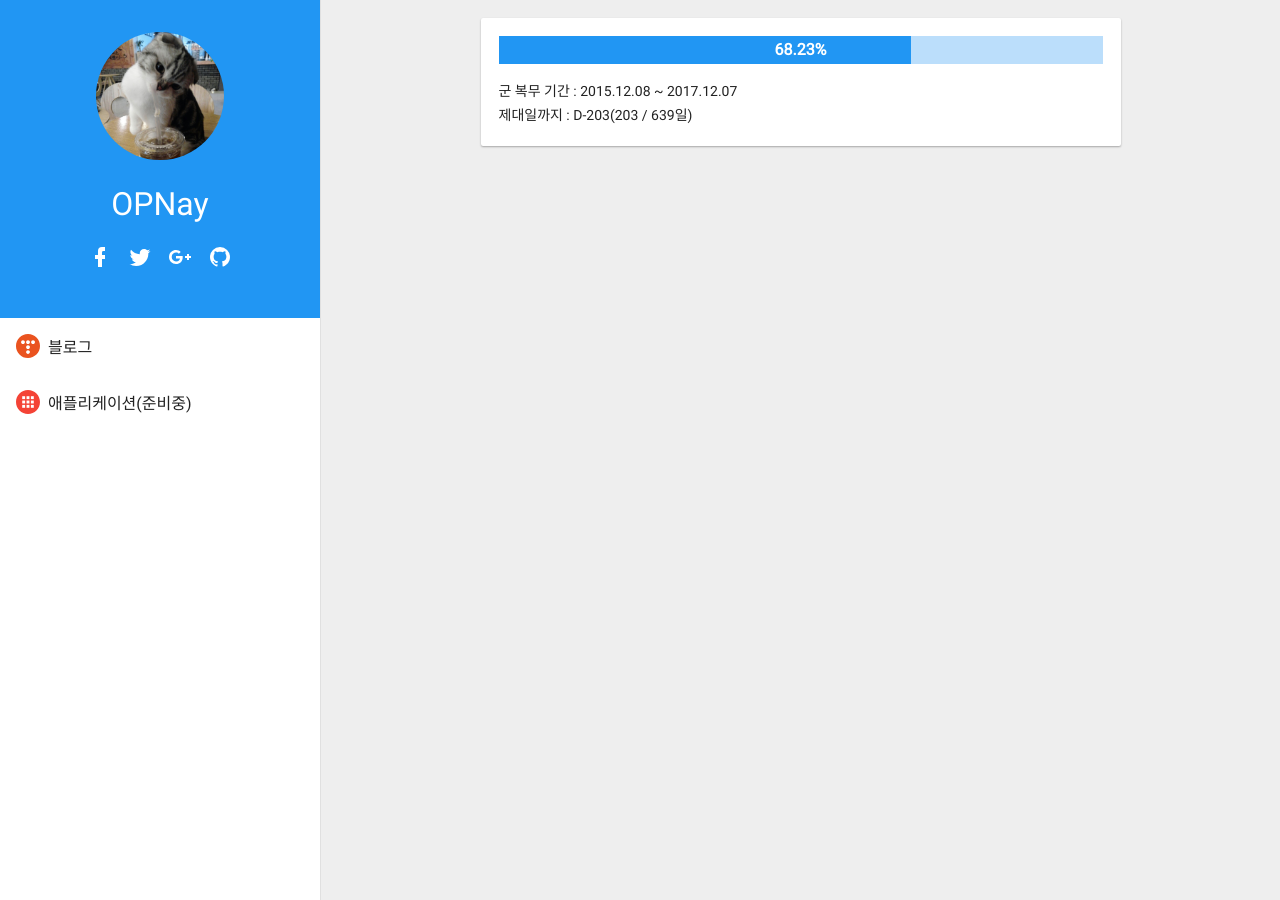
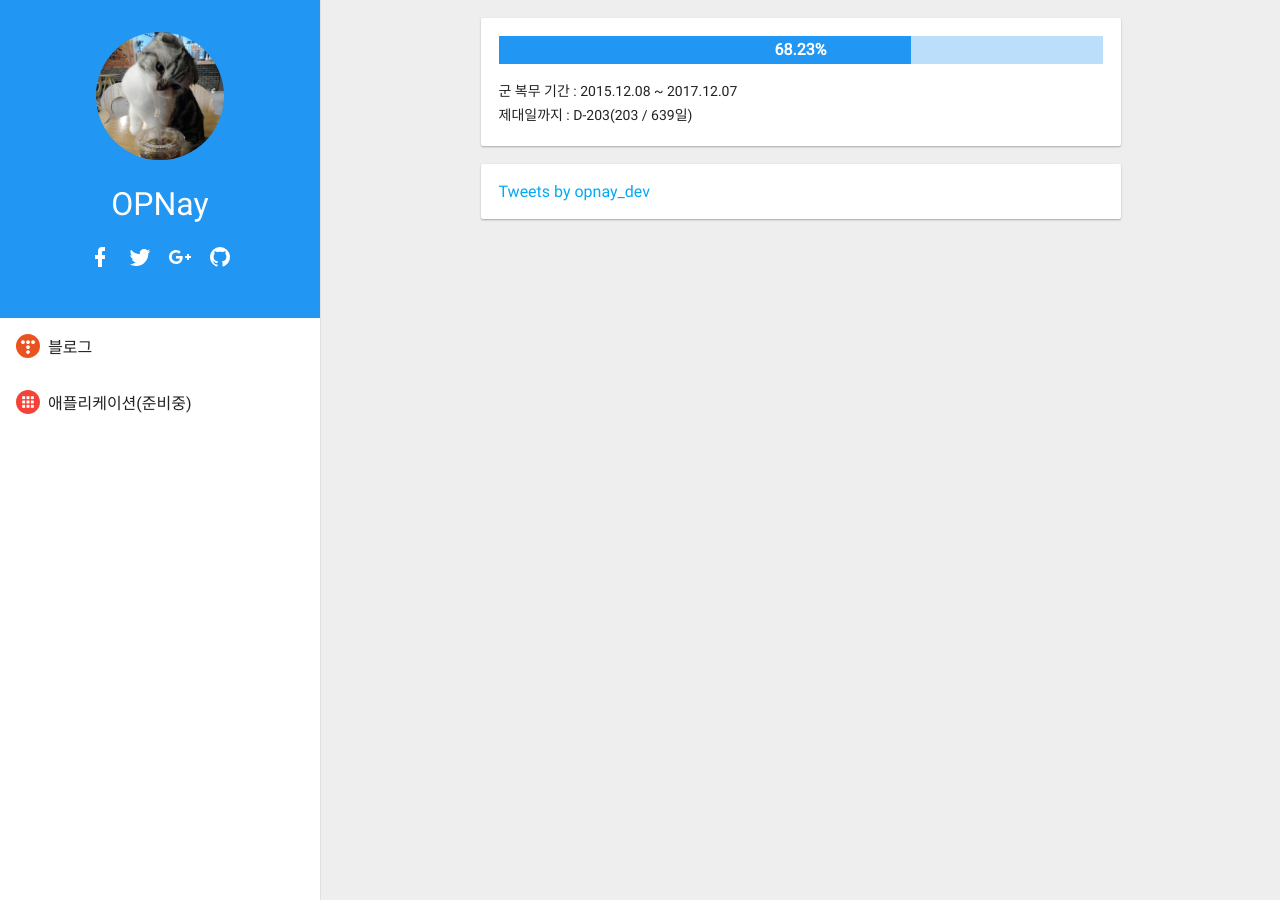
Before and after one commit to opnay/opnay.github.io, a Jekyll site: the page built from index.html, in a window 1280 px wide. Built offline with Jekyll 4.4.1, drawn with Linux system fonts in a browser that asks for light colours; some web fonts are replaced; comment, search, counter and statistics services are not loaded.

Commit message:
index: Add twitter widget

```diff
--- a/index.html
+++ b/index.html
@@ -4,3 +4,7 @@
 <div class="card">
 	{% include dday.html %}
 </div>
+<div class="card twitter">
+	<a class="twitter-timeline" data-height="640" href="https://twitter.com/opnay_dev">Tweets by opnay_dev</a>
+	<script async src="//platform.twitter.com/widgets.js" charset="utf-8"></script>
+</div
```
